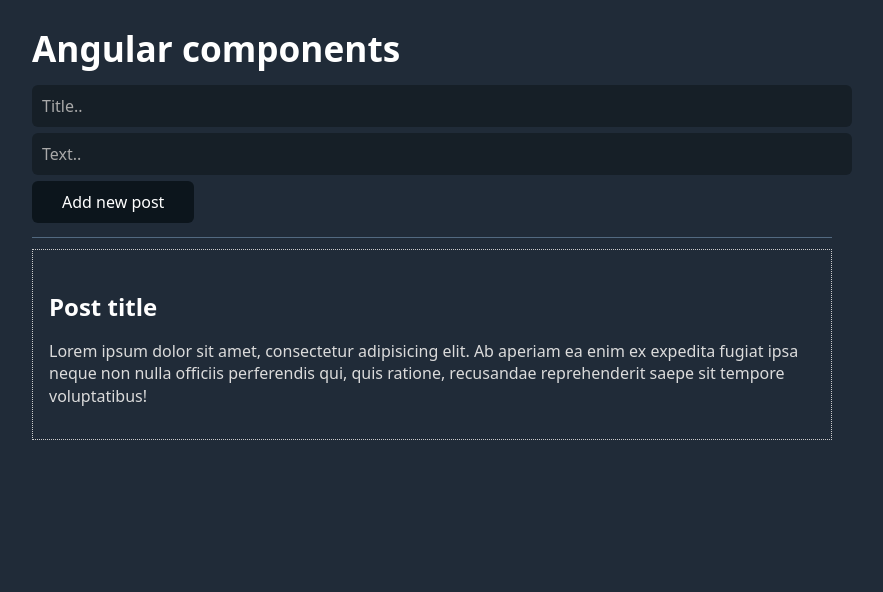
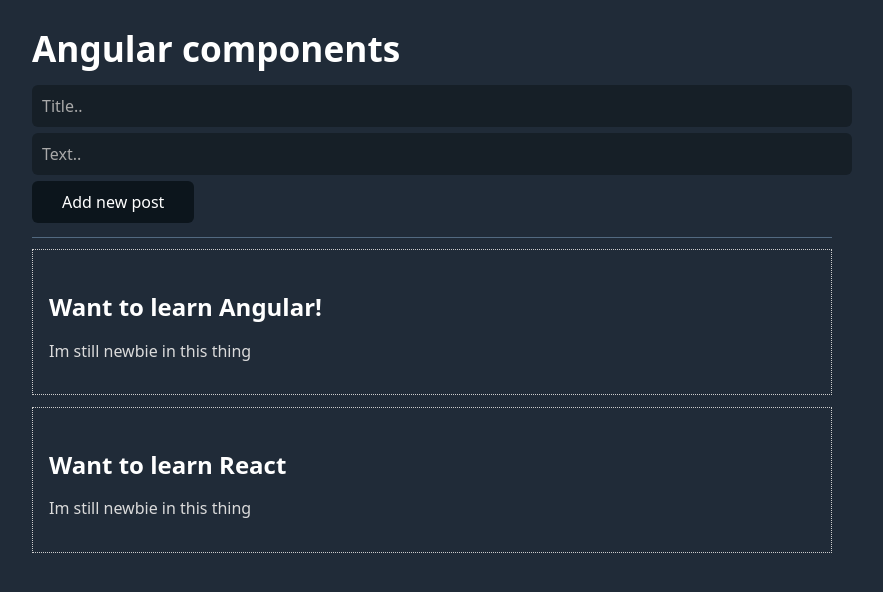
Before and after one commit to AlMuz/ANGULAR-Components, an Angular app: page / in a window 1280 px wide. Shown: the top 592 px of the page, without its empty margins (208-1091 px from the left). Built offline with nearby package versions, Linux system fonts and the light colour scheme.

Commit message:
passing parameters to component

```diff
--- a/src/app/app.component.html
+++ b/src/app/app.component.html
@@ -2,5 +2,8 @@
   <h1>Angular components</h1>
   <app-post-form></app-post-form>
   <hr/>
-  <app-post></app-post>
+  <app-post
+    *ngFor="let post of posts"
+    [postData]="post"
+  ></app-post>
 </div>
--- a/src/app/app.component.ts
+++ b/src/app/app.component.ts
@@ -1,4 +1,10 @@
-import { Component } from '@angular/core';
+import {Component} from '@angular/core';
+
+export interface Post {
+  title: string;
+  text: string;
+  id?: number;
+}
 
 @Component({
   selector: 'app-root',
@@ -6,5 +12,8 @@ import { Component } from '@angular/core';
   styleUrls: ['./app.component.scss']
 })
 export class AppComponent {
-  title = 'angular-components';
+  posts: Post[] = [
+    {title: 'Want to learn Angular!', text: 'Im still newbie in this thing', id: 1},
+    {title: 'Want to learn React', text: 'Im still newbie in this thing', id: 2},
+  ];
 }
--- a/src/app/post/post.component.html
+++ b/src/app/post/post.component.html
@@ -1,4 +1,4 @@
 <div class="card">
-  <h2>Post title</h2>
-  <p>Lorem ipsum dolor sit amet, consectetur adipisicing elit. Ab aperiam ea enim ex expedita fugiat ipsa neque non nulla officiis perferendis qui, quis ratione, recusandae reprehenderit saepe sit tempore voluptatibus!</p>
+  <h2>{{postData.title}}</h2>
+  <p>{{postData.text}}</p>
 </div>
```
Also changed, not shown: src/app/post/post.component.ts (+6 -2 lines).
